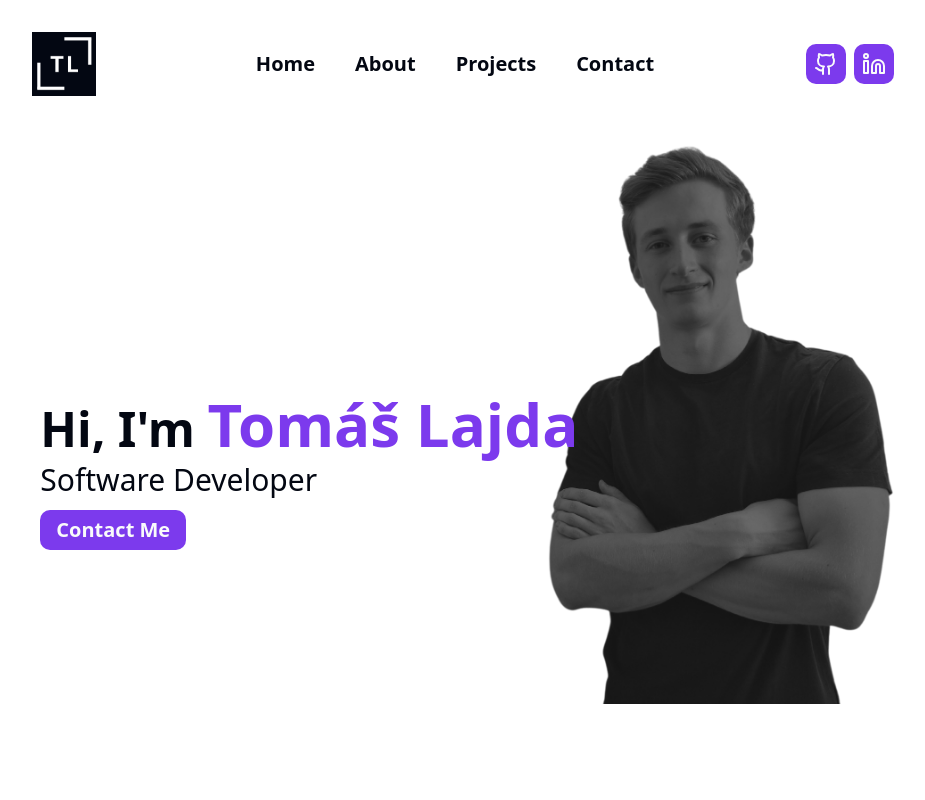
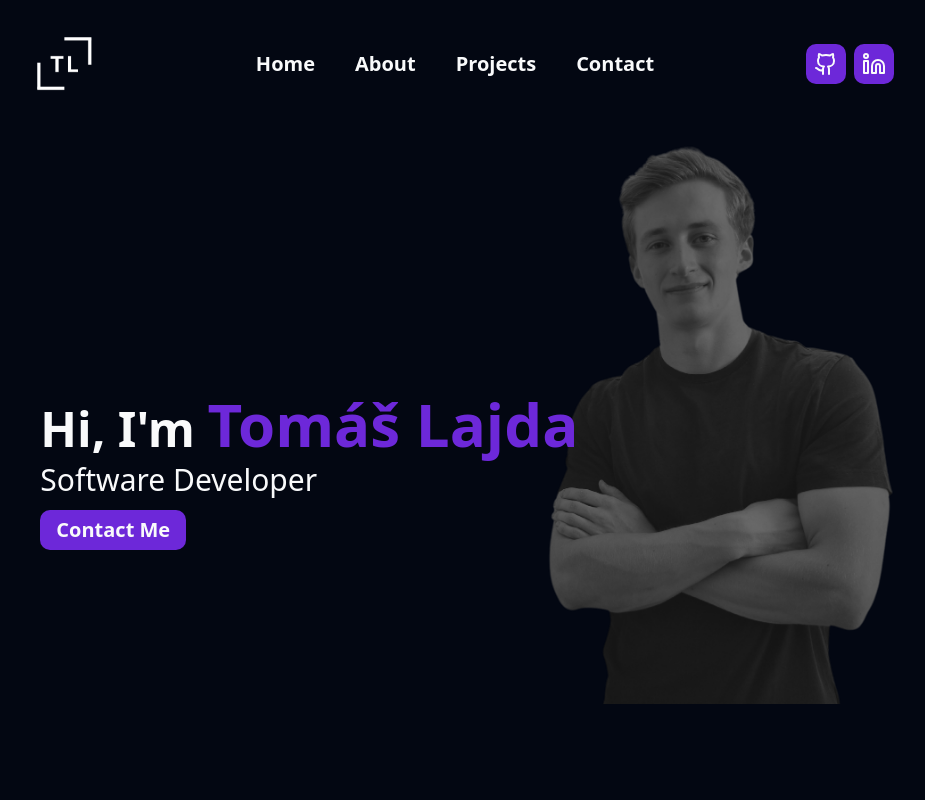
Before and after one commit to tomasLajda/portfolio, a React (Vite) app: page / in a window 1280 px wide. Shown: the top 800 px of the page, without its empty margins (173-1098 px from the left). Built offline with nearby package versions, Linux system fonts and the light colour scheme.

Commit message:
removed light mode

```diff
--- a/src/index.css
+++ b/src/index.css
@@ -4,25 +4,25 @@
 
 @layer base {
   :root {
-    --background: 0 0% 100%;
-    --foreground: 224 71.4% 4.1%;
-    --card: 0 0% 100%;
-    --card-foreground: 224 71.4% 4.1%;
-    --popover: 0 0% 100%;
-    --popover-foreground: 224 71.4% 4.1%;
-    --primary: 262.1 83.3% 57.8%;
+    --background: 224 71.4% 4.1%;
+    --foreground: 210 20% 98%;
+    --card: 224 71.4% 4.1%;
+    --card-foreground: 210 20% 98%;
+    --popover: 224 71.4% 4.1%;
+    --popover-foreground: 210 20% 98%;
+    --primary: 263.4 70% 50.4%;
     --primary-foreground: 210 20% 98%;
-    --secondary: 220 14.3% 95.9%;
-    --secondary-foreground: 220.9 39.3% 11%;
-    --muted: 220 14.3% 95.9%;
-    --muted-foreground: 220 8.9% 46.1%;
-    --accent: 220 14.3% 95.9%;
-    --accent-foreground: 220.9 39.3% 11%;
-    --destructive: 0 84.2% 60.2%;
+    --secondary: 215 27.9% 16.9%;
+    --secondary-foreground: 210 20% 98%;
+    --muted: 215 27.9% 16.9%;
+    --muted-foreground: 217.9 10.6% 64.9%;
+    --accent: 215 27.9% 16.9%;
+    --accent-foreground: 210 20% 98%;
+    --destructive: 0 62.8% 30.6%;
     --destructive-foreground: 210 20% 98%;
-    --border: 220 13% 91%;
-    --input: 220 13% 91%;
-    --ring: 262.1 83.3% 57.8%;
+    --border: 215 27.9% 16.9%;
+    --input: 215 27.9% 16.9%;
+    --ring: 263.4 70% 50.4%;
     --radius: 0.75rem;
   }
 
@@ -46,6 +46,7 @@
     --border: 215 27.9% 16.9%;
     --input: 215 27.9% 16.9%;
     --ring: 263.4 70% 50.4%;
+    --radius: 0.75rem;
   }
 }
 
```
